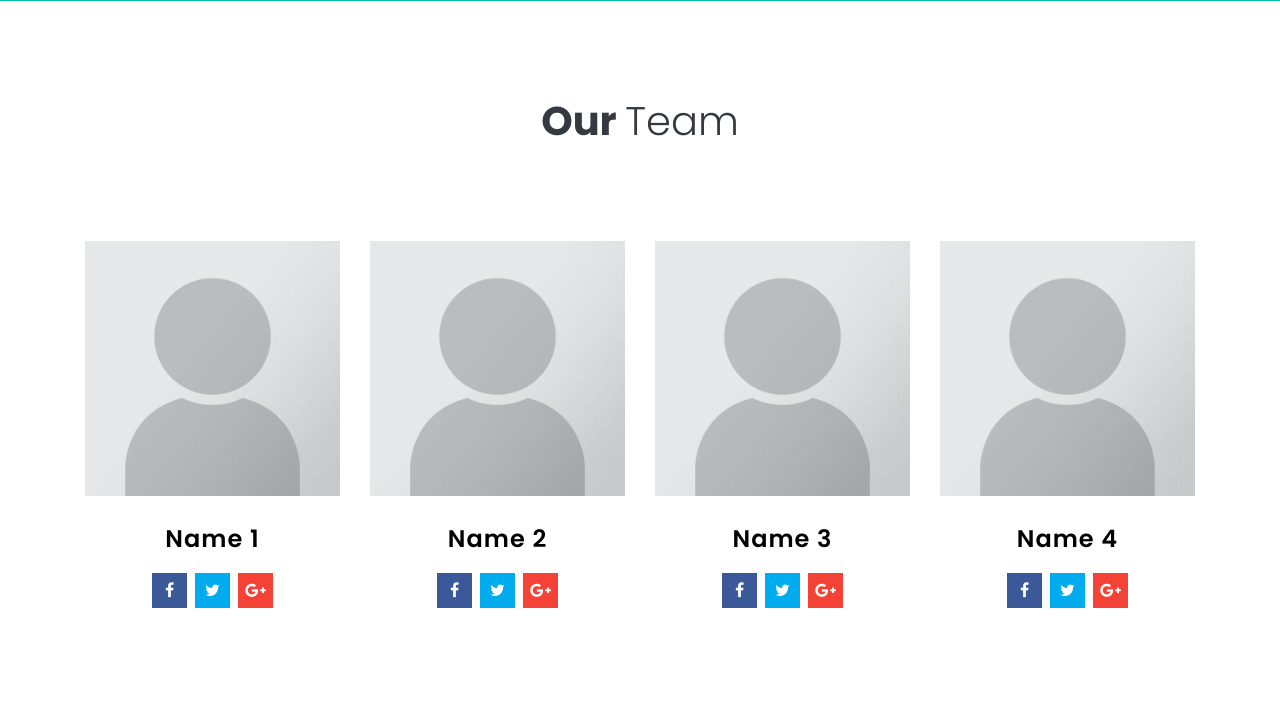
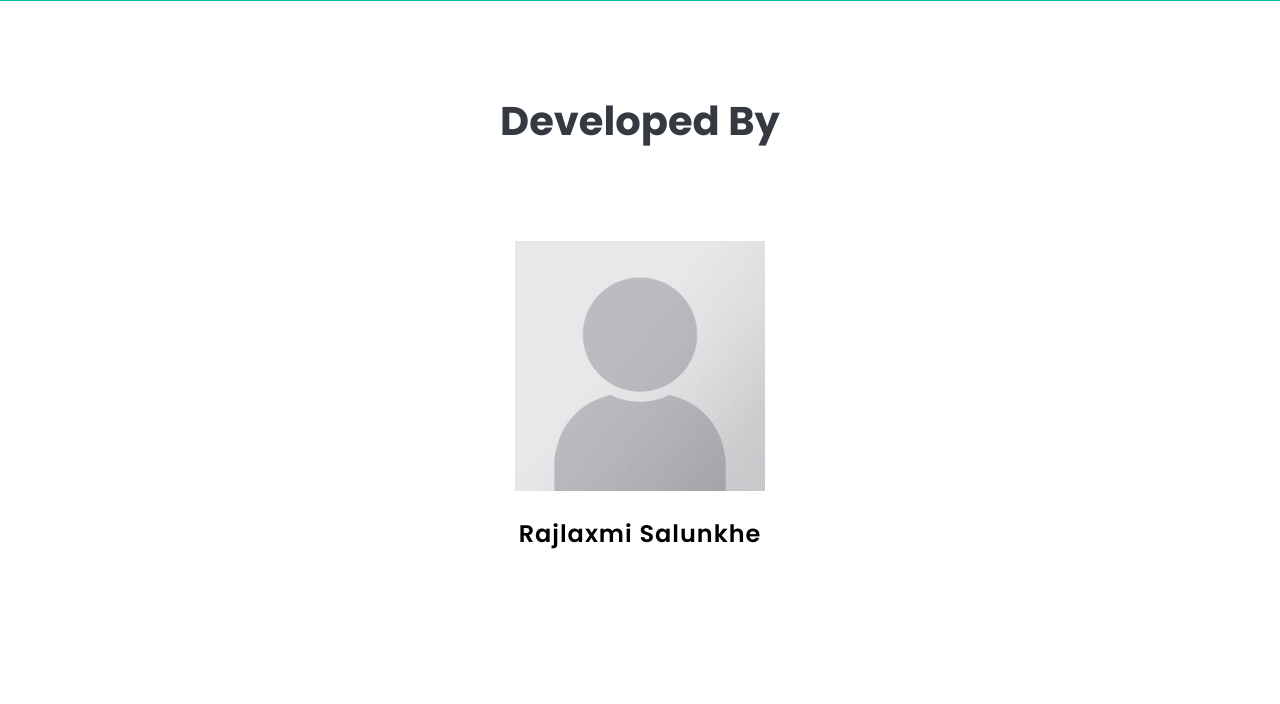
Before and after one commit to optimus789/Soillessplantsdiseasedetection, a Django app: template tomatopred/templates/tomatopred/predict.html in a window 1280 px wide. Shown: the part 2044-2748 px from the top of the page. After the commit the page ends 2593 px from the top, so only its background shows below. Run offline with Django 3.2, Linux system fonts and the light colour scheme; the template is opened without the code that fills it, so the values that code supplies are empty; some libraries are stand-ins or nearby versions.

Commit message:
Last commit

```diff
--- a/tomatopred/templates/tomatopred/predict.html
+++ b/tomatopred/templates/tomatopred/predict.html
@@ -1,10 +1,5 @@
 {% load static %}
-<!--
-Author: W3layouts
-Author URL: http://w3layouts.com
-License: Creative Commons Attribution 3.0 Unported
-License URL: http://creativecommons.org/licenses/by/3.0/
--->
+
 <!DOCTYPE html>
 <html lang="zxx">
 
@@ -13,17 +8,7 @@ License URL: http://creativecommons.org/licenses/by/3.0/
     <!-- Meta tag Keywords -->
     <meta name="viewport" content="width=device-width, initial-scale=1">
     <meta charset="UTF-8" />
-    <meta name="keywords"
-        content="Plants Responsive web template, Bootstrap Web Templates, Flat Web Templates, Android Compatible web template, Smartphone Compatible web template, free webdesigns for Nokia, Samsung, LG, SonyEricsson, Motorola web design" />
-    <script>
-        addEventListener("load", function () {
-            setTimeout(hideURLbar, 0);
-        }, false);
 
-        function hideURLbar() {
-            window.scrollTo(0, 1);
-        }
-    </script>
     <!--// Meta tag Keywords -->
 
     <!-- Custom-Files -->
@@ -36,7 +21,7 @@ License URL: http://creativecommons.org/licenses/by/3.0/
     <link href="{% static 'tomatopred/css/font-awesome.min.css' %}" rel="stylesheet">
     <script type="text/javascript" src="{% static 'tomatopred/js/jquery.min.js' %}"></script>
     <!-- Font-Awesome-Icons-CSS -->
-    <!-- //Custom-Files -->
+
 
     <!-- Web-Fonts -->
     <link href="//fonts.googleapis.com/css?family=Source+Sans+Pro:200,200i,300,300i,400,400i,600,600i,700,700i,900,900i"
@@ -67,7 +52,7 @@ License URL: http://creativecommons.org/licenses/by/3.0/
                             <input type="checkbox" id="drop" />
                             <ul class="menu">
                                 <li class="active" style="margin-left: 100px;"><a href="{% url 'input' %}">Home</a></li>
-                                <li><a href="#team">Our Team</a></li>
+                                <li><a href="#team">Developed By</a></li>
 
 
                                 <li class="mr-0"><a href="#about">Prediction</a></li>
@@ -270,107 +255,17 @@ License URL: http://creativecommons.org/licenses/by/3.0/
     <!-- team -->
     <div class="team py-5" id="team">
         <div class="container py-xl-5 py-lg-3">
-            <h3 class="w3ls-title text-da text-center font-weight-bold mb-5 pb-xl-4">Our <span
-                    class="font-weight-light">Team</span></h3>
-            <div class="row team-bottom pt-4 text-center">
-                <div class="col-lg-3 col-sm-6 team-grid">
-                    <img src="{% static 'tomatopred/images/user.png' %}" class=" img-fluid" alt="">
+            <h3 class="w3ls-title text-da text-center font-weight-bold mb-5 pb-xl-4">Developed By</h3>
+
+            <div class="team-bottom pt-4 text-center">
+                <div class=" team-grid">
+                    <img src="{% static 'tomatopred/images/user.png' %}" class=" img-fluid" style="width: 250px;"
+                        alt="">
                     <div class="caption">
                         <div class="team-text">
-                            <h4>Name 1</h4>
+                            <h4>Rajlaxmi Salunkhe</h4>
                         </div>
-                        <ul>
-                            <li>
-                                <a href="#">
-                                    <i class="fa fa-facebook f1" aria-hidden="true"></i>
-                                </a>
-                            </li>
-                            <li>
-                                <a href="#">
-                                    <i class="fa fa-twitter f2" aria-hidden="true"></i>
-                                </a>
-                            </li>
-                            <li>
-                                <a href="#">
-                                    <i class="fa fa-google-plus f3" aria-hidden="true"></i>
-                                </a>
-                            </li>
-                        </ul>
-                    </div>
-                </div>
-                <div class="col-lg-3 col-sm-6 team-grid mt-sm-0 mt-5">
-                    <img src="{% static 'tomatopred/images/user.png' %}" class=" img-fluid" alt="">
-                    <div class="caption">
-                        <div class="team-text">
-                            <h4>Name 2</h4>
-                        </div>
-                        <ul>
-                            <li>
-                                <a href="#">
-                                    <i class="fa fa-facebook f1" aria-hidden="true"></i>
-                                </a>
-                            </li>
-                            <li>
-                                <a href="#">
-                                    <i class="fa fa-twitter f2" aria-hidden="true"></i>
-                                </a>
-                            </li>
-                            <li>
-                                <a href="#">
-                                    <i class="fa fa-google-plus f3" aria-hidden="true"></i>
-                                </a>
-                            </li>
-                        </ul>
-                    </div>
-                </div>
-                <div class="col-lg-3 col-sm-6 team-grid mt-lg-0 mt-5">
-                    <img src="{% static 'tomatopred/images/user.png' %}" class=" img-fluid" alt="">
-                    <div class="caption">
-                        <div class="team-text">
-                            <h4>Name 3</h4>
-                        </div>
-                        <ul>
-                            <li>
-                                <a href="#">
-                                    <i class="fa fa-facebook f1" aria-hidden="true"></i>
-                                </a>
-                            </li>
-                            <li>
-                                <a href="#">
-                                    <i class="fa fa-twitter f2" aria-hidden="true"></i>
-                                </a>
-                            </li>
-                            <li>
-                                <a href="#">
-                                    <i class="fa fa-google-plus f3" aria-hidden="true"></i>
-                                </a>
-                            </li>
-                        </ul>
-                    </div>
-                </div>
-                <div class="col-lg-3 col-sm-6 team-grid  mt-lg-0 mt-5">
-                    <img src="{% static 'tomatopred/images/user.png' %}" class=" img-fluid" alt="">
-                    <div class="caption">
-                        <div class="team-text">
-                            <h4>Name 4 </h4>
-                        </div>
-                        <ul>
-                            <li>
-                                <a href="#">
-                                    <i class="fa fa-facebook f1" aria-hidden="true"></i>
-                                </a>
-                            </li>
-                            <li>
-                                <a href="#">
-                                    <i class="fa fa-twitter f2" aria-hidden="true"></i>
-                                </a>
-                            </li>
-                            <li>
-                                <a href="#">
-                                    <i class="fa fa-google-plus f3" aria-hidden="true"></i>
-                                </a>
-                            </li>
-                        </ul>
+
                     </div>
                 </div>
             </div>
```
Also changed, not shown: tomatopred/static/tomatopred/css/style.css (+1 -6 lines), media/upload/uploads.jpg.
